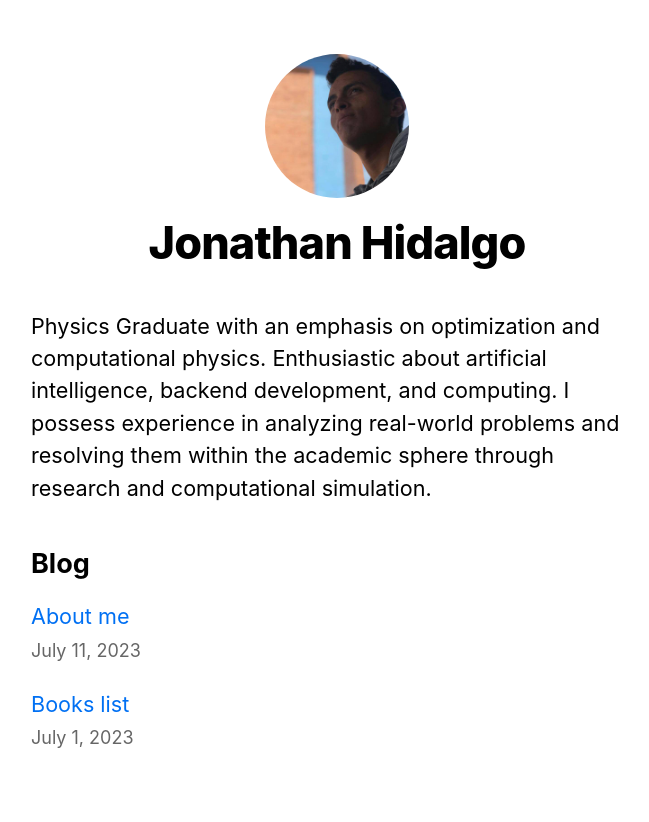
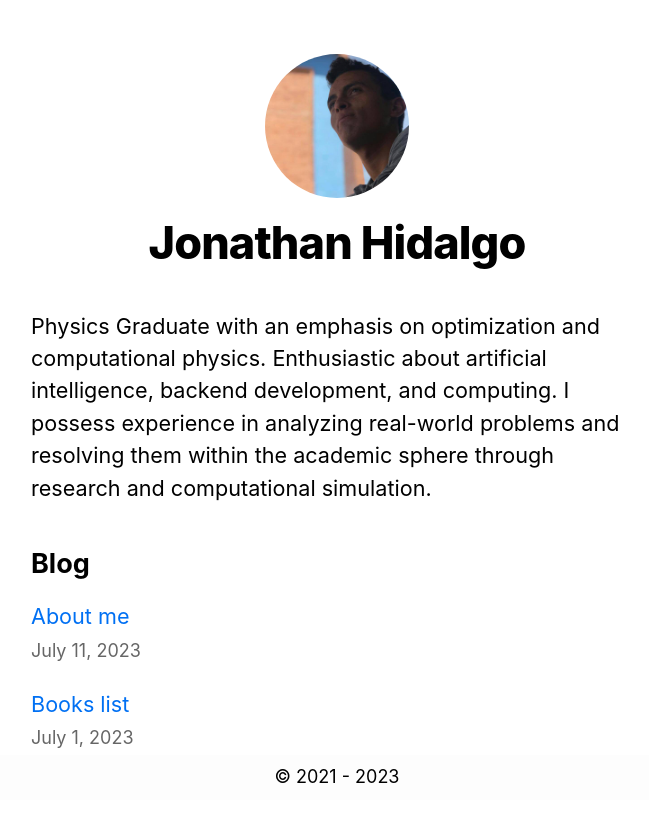
Before and after one commit to JonathanHidalgoN/Blog, a Next.js app: page / in a window 1280 px wide. Shown: the top 822 px of the page, without its empty margins (303-952 px from the left). Built offline with nearby package versions, Linux system fonts and the light colour scheme.

Commit message:
Add more packages

```diff
--- a/package.json
+++ b/package.json
@@ -10,6 +10,7 @@
     "@types/react-dom": "^18.2.7",
     "date-fns": "^2.30.0",
     "gray-matter": "^4.0.3",
+    "mdb-react-ui-kit": "^6.2.0",
     "next": "latest",
     "react": "18.2.0",
     "react-dom": "18.2.0",
--- a/pages/index.tsx
+++ b/pages/index.tsx
@@ -1,5 +1,6 @@
 import Head from 'next/head'
 import Layout, { siteTitle } from '../componets/layout'
+import Footer from '../componets/footer'
 import utilStyles from '../styles/utils.module.css'
 import { getSortedPostsData } from '../lib/posts'
 import Link from 'next/link';
@@ -31,6 +32,7 @@ export default function Home({ allPostsData }) {
           ))}
         </ul>
       </section>
+      <Footer />
     </Layout>
   )
 }
```
Also changed, not shown: 1 other file (tests, documents, lock files or other folders).
